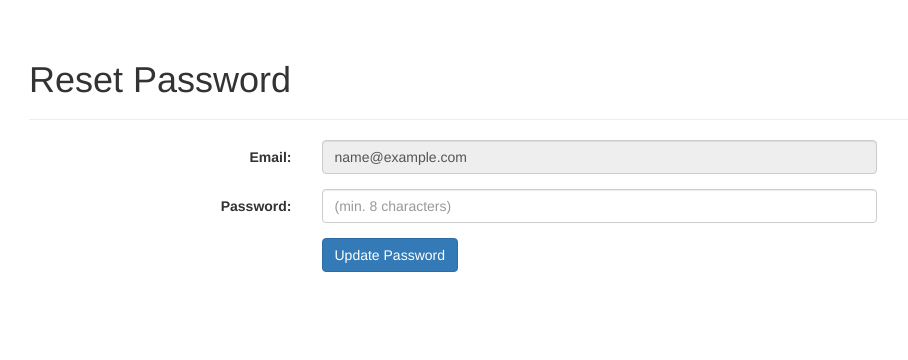
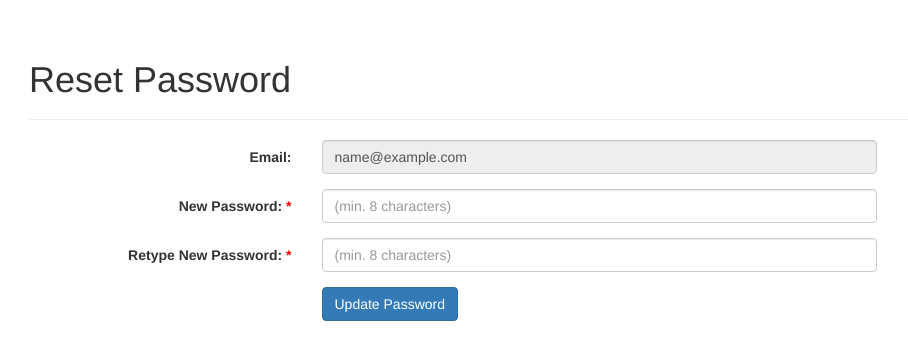
Before and after one commit to TheJacksonLaboratory/haploqa, a Flask app: a page that uses src/haploqa/templates/validate-reset.html in a window 1280 px wide. Shown: the part 52-412 px from the top of the page, without its empty margins (41-949 px from the left). Run offline with Flask 2, Linux system fonts and the light colour scheme; a database or web service that is not in the repository returns one stand-in record (values such as "Sample title"); some libraries are stand-ins or nearby versions.

Commit message:
Adds a second new password field for changing and resetting passwords where fields are checked against each other to ensure they match. Adds red asterisks on input fields that are necessary for password changes, user invites, sample imports, and basic for sample page edits.

```diff
--- a/src/haploqa/haploqaapp.py
+++ b/src/haploqa/haploqaapp.py
@@ -403,10 +403,14 @@ def validate_reset(password_reset_id):
 
     if flask.request.method == 'POST':
         new_password = form['password']
+        new_password_confirm = form['password-confirm']
         if len(new_password) < HAPLOQA_CONFIG['MIN_PASSWORD_LENGTH']:
             flask.flash('The given password is too short. It must contain at least {} characters.'.format(
                 HAPLOQA_CONFIG['MIN_PASSWORD_LENGTH']
             ))
+            return flask.render_template('validate-reset.html', reset_user=user_to_reset)
+        elif new_password != new_password_confirm:
+            flask.flash('The new password entered does not match.')
             return flask.render_template('validate-reset.html', reset_user=user_to_reset)
         else:
             new_salt = str(uuid.uuid4())
@@ -444,10 +448,14 @@ def change_password_html():
             form = flask.request.form
             old_password = form['old-password']
             new_password = form['new-password']
+            new_password_confirm = form['new-password-confirm']
             if len(new_password) < HAPLOQA_CONFIG['MIN_PASSWORD_LENGTH']:
                 flask.flash('The given password is too short. It must contain at least {} characters.'.format(
                     HAPLOQA_CONFIG['MIN_PASSWORD_LENGTH']
                 ))
+                return flask.render_template('change-password.html')
+            elif new_password != new_password_confirm:
+                flask.flash('The new password entered does not match.')
                 return flask.render_template('change-password.html')
             else:
                 new_salt = str(uuid.uuid4())
@@ -471,7 +479,7 @@ def change_password_html():
                 if result.modified_count:
                     return flask.redirect(flask.url_for('index_html'), 303)
                 else:
-                    flask.flash('bad password. Please try again, or logout and reset via the forgotten password link.')
+                    flask.flash('Bad password. Please try again, or logout and reset via the forgotten password link.')
                     return flask.render_template('change-password.html')
         elif flask.request.method == 'GET':
             return flask.render_template('change-password.html')
--- a/src/haploqa/static/css/haploqa.css
+++ b/src/haploqa/static/css/haploqa.css
@@ -63,6 +63,10 @@ th {
 
 .axis text {
     font-size: 12px !important;
+}
+
+.required {
+    color: #ff0000;
 }
 
 .haplotype-plot {
--- a/src/haploqa/templates/invite-user.html
+++ b/src/haploqa/templates/invite-user.html
@@ -17,13 +17,13 @@
 
 <form class="form-horizontal" method="post">
     <div class="form-group">
-        <label for="email" class="col-md-3 control-label">Email:</label>
+        <label for="email" class="col-md-3 control-label">Email: <b class="required">*</b> </label>
         <div class="col-md-6">
             <input type="email" size="50" class="form-control" data-minlength="3" required id="email" name="email" placeholder="name@example.com">
         </div>
     </div>
     <div class="form-group">
-        <label for="affiliation" class="col-md-3 control-label">Affiliation:</label>
+        <label for="affiliation" class="col-md-3 control-label">Affiliation: <b class="required">*</b> </label>
         <div class="col-md-6">
             <input type="text" size="50" class="form-control" data-minlength="3" required id="affiliation" name="affiliation">
             {% if msg %}<b style="color:red;">{{ msg }}</b><br>{% endif %}
--- a/src/haploqa/templates/sample-data-import.html
+++ b/src/haploqa/templates/sample-data-import.html
@@ -15,7 +15,7 @@
 
 <form class="form-horizontal" role="form" method="post" enctype="multipart/form-data">
     <div class="form-group">
-        <label for="platform-select" class="col-md-3 control-label">Genotyping Platform:</label>
+        <label for="platform-select" class="col-md-3 control-label">Genotyping Platform: <b class="required">*</b> </label>
 
         <div class="col-md-6">
             <select
@@ -31,7 +31,7 @@
     </div>
 
     <div class="form-group">
-        <label for="sample-map-file" class="col-md-3 control-label">Sample Map:</label>
+        <label for="sample-map-file" class="col-md-3 control-label">Sample Map: <b class="required">*</b> </label>
 
         <div class="col-md-6">
             <!-- padding-top style is a hack to get the file input to align nicely. There may be a better way. -->
@@ -45,7 +45,7 @@
     </div>
 
     <div class="form-group">
-        <label for="final-report-file" class="col-md-3 control-label">Final Report:</label>
+        <label for="final-report-file" class="col-md-3 control-label">Final Report: <b class="required">*</b> </label>
 
         <div class="col-md-6">
             <!-- padding-top style is a hack to get the file input to align nicely. There may be a better way. -->
--- a/src/haploqa/templates/sample.html
+++ b/src/haploqa/templates/sample.html
@@ -1314,6 +1314,7 @@
                                     title="A unique ID randomly generated by HaploQA. The sample ID from the sample
                                     map file is provided in parentheses. This can be edited to any unique ID by the owner">
                             </span>
+                            <b data-display-when="sample-edit" class="required"> *</b>
                         </th>
                         <td>
                             <span class="form-group" data-display-when="sample-edit" style="display: none;">
--- a/src/haploqa/templates/validate-reset.html
+++ b/src/haploqa/templates/validate-reset.html
@@ -18,10 +18,17 @@
         </div>
     </div>
     <div class="form-group">
-        <label for="password" class="col-md-3 control-label">Password:</label>
+        <label for="password" class="col-md-3 control-label">New Password: <b class="required">*</b> </label>
 
         <div class="col-md-6">
             <input type="password" class="form-control" id="password" name="password" placeholder="(min. 8 characters)">
+        </div>
+    </div>
+    <div class="form-group">
+        <label for="new-password" class="col-md-3 control-label">Retype New Password: <b class="required">*</b> </label>
+
+        <div class="col-md-6">
+            <input type="password" class="form-control" id="password-confirm" name="password-confirm" placeholder="(min. 8 characters)">
         </div>
     </div>
     <div class="form-group">
--- a/src/haploqa/usermanagement.py
+++ b/src/haploqa/usermanagement.py
@@ -117,6 +117,7 @@ def invite_user(email_address, affiliation, db=None):
     '''
     invite regular user
     :param email_address:
+    :param affiliation
     :param db:
     :return:
     '''
```
Also changed, not shown: src/haploqa/templates/change-password.html (+9 -2 lines).
